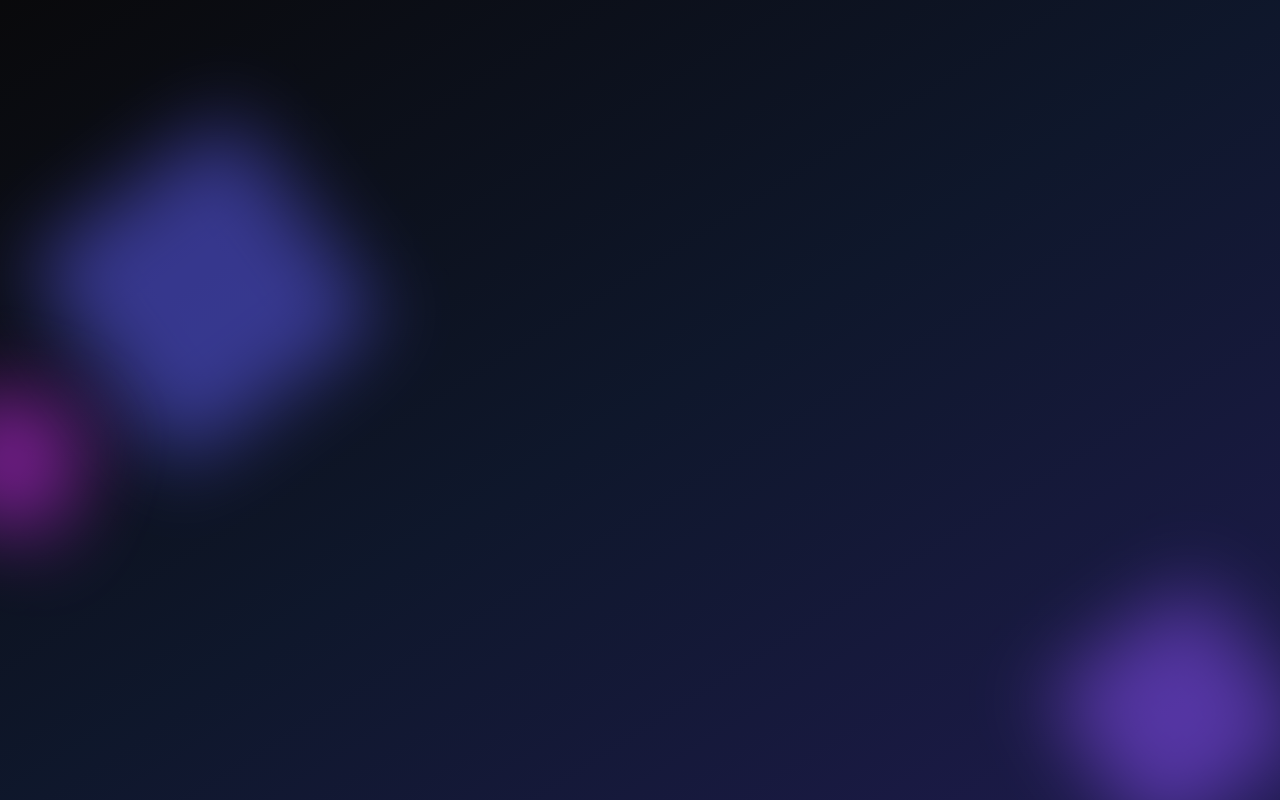
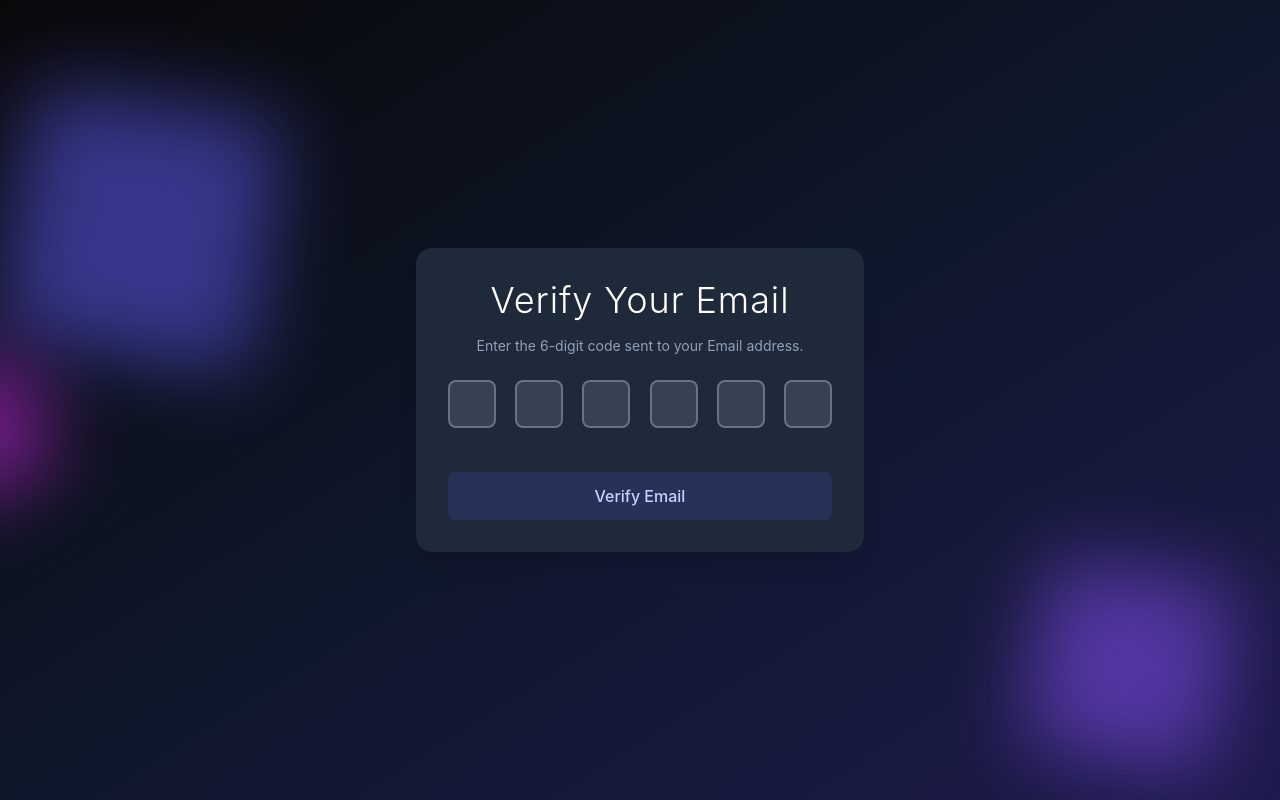
Before and after one commit to SrilakshmanK/Authentication_Project, a React app in the folder frontend/: page /verify-email in a window 1280 px wide. Before the commit this address had no page. Built offline with nearby package versions, Linux system fonts and the light colour scheme; the HTML template or start-up script is replaced by a standard one.

Commit message:
Email verification page UI created successfully

```diff
--- a/frontend/src/App.jsx
+++ b/frontend/src/App.jsx
@@ -2,6 +2,7 @@
 import { Routes , Route } from "react-router-dom"
 import SignUpPage from "./pages/SignUpPage.jsx"
 import LoginPage from "./pages/LoginPage.jsx"
+import EmailVerificationPage from "./pages/EmailVerificationPage.jsx"
 
 function App() {
 
@@ -17,6 +18,7 @@
         <Route path="/" element={'Home'}  />
         <Route path="/signup" element={<SignUpPage/>}  />
         <Route path="/login" element={<LoginPage/>}  />
+        <Route path="/verify-email" element={<EmailVerificationPage/>}/>
     </Routes>
 
    </div>
--- /dev/null
+++ b/frontend/src/pages/EmailVerificationPage.jsx
@@ -0,0 +1,124 @@
+import { useEffect, useRef, useState } from "react";
+import { useNavigate } from "react-router-dom";
+import { motion } from "framer-motion";
+
+const EmailVerificationPage = () => {
+  const [code, setCode] = useState(["", "", "", "", "", ""]);
+  const inputRefs = useRef([]);
+  const navigate = useNavigate();
+  const isLoading = false;
+
+  const handleChange = (index, value) => {
+    const newCode = [...code];
+
+    //Handle pasted content
+    if(value.length > 1){
+     const pastedCode = value.slice(0, 6).split("");
+     for(let i = 0 ; i < 6 ; i++){
+      newCode[i] = pastedCode[i] || "";
+     }
+     setCode(newCode);
+
+     // Focus on the last non-empty input or the first empty one
+     const lastFilledIndex = newCode.findLastIndex((digit) => digit !== "");
+     const focusIndex = lastFilledIndex < 5 ? lastFilledIndex + 1 : 5;
+     inputRefs.current[focusIndex].focus();
+
+    }else{
+      newCode[index] = value;
+      setCode(newCode);
+
+      if(value && index < 5){
+        inputRefs.current[index + 1].focus();
+      }
+    }
+
+  };
+
+  const handleKeyDown = (index, e) => {
+   if(e.key === "Backspace" && !code[index] && index > 0){
+    inputRefs.current[index - 1].focus();
+   }
+
+  };
+
+  const handleSubmit = (e) => {
+    e.preventDefault();
+    const verificationCode = code.join("");
+    alert(`Verification Code submitted: ${verificationCode}`)
+  };
+
+
+
+   //Auto submit wher all fields are filled
+   useEffect(() => {
+   if(code.every(digit => digit !== '')){
+    handleSubmit(new Event('submit'))
+   }
+
+   }, [code])
+
+  return (
+    <div className="max-w-md w-full bg-gray-800 bg-opacity-50 backdrop-filter backdrop-blur-xl rounded-2xl shadow-xl overflow-hidden ">
+      <motion.div
+        initial={{ opacity: 0, y: -50 }}
+        animate={{ opacity: 1, y: 0 }}
+        transition={{ duration: 0.5 }}
+        className="bg-gray-800 bg-opacity-50 backdrop-filter backdrop-blur-xl rounded-2xl shadow-2xl p-8 w-full max-w-md"
+      >
+        <h2 className="text-4xl font-light tracking-wide text-white text-center mb-4">
+          Verify Your Email
+        </h2>
+
+        <p className="text-center text-slate-400 text-sm mb-6">
+          Enter the 6-digit code sent to your Email address.
+        </p>
+
+        <form className="space-y-6" onSubmit={handleSubmit}>
+          <div className="flex justify-between">
+            {code.map((digit, index) => (
+              <input
+                key={index}
+                ref={(el) => (inputRefs.current[index] = el)}
+                type="text"
+                maxLength="6"
+                value={digit}
+                onChange={(e) => handleChange(index, e.target.value)}
+                onKeyDown={(e) => handleKeyDown(index, e)}
+                className="w-12 h-12 text-center font-bold bg-gray-700 text-white border-2 border-gray-500 rounded-lg"
+              />
+            ))}
+          </div>
+          <motion.button
+            className="
+        mt-5
+        w-full
+        py-3
+        px-4
+        bg-indigo-500/15
+
+        text-indigo-200
+        font-medium
+        rounded-lg
+        hover:bg-indigo-500/20
+        hover:border-indigo-400/40
+        focus:outline-none
+        focus:ring-2
+        focus:ring-indigo-500/40
+        transition-all
+        duration-200
+          "
+            whileHover={{ scale: 1.02 }}
+            whileTap={{ scale: 0.98 }}
+            type="submit"
+            disabled={isLoading || code.some((digit) => !digit)}
+          >
+            {isLoading ? "Verifying . . ." : "Verify Email"}
+          </motion.button>
+        </form>
+      </motion.div>
+    </div>
+  );
+};
+
+export default EmailVerificationPage;
```
